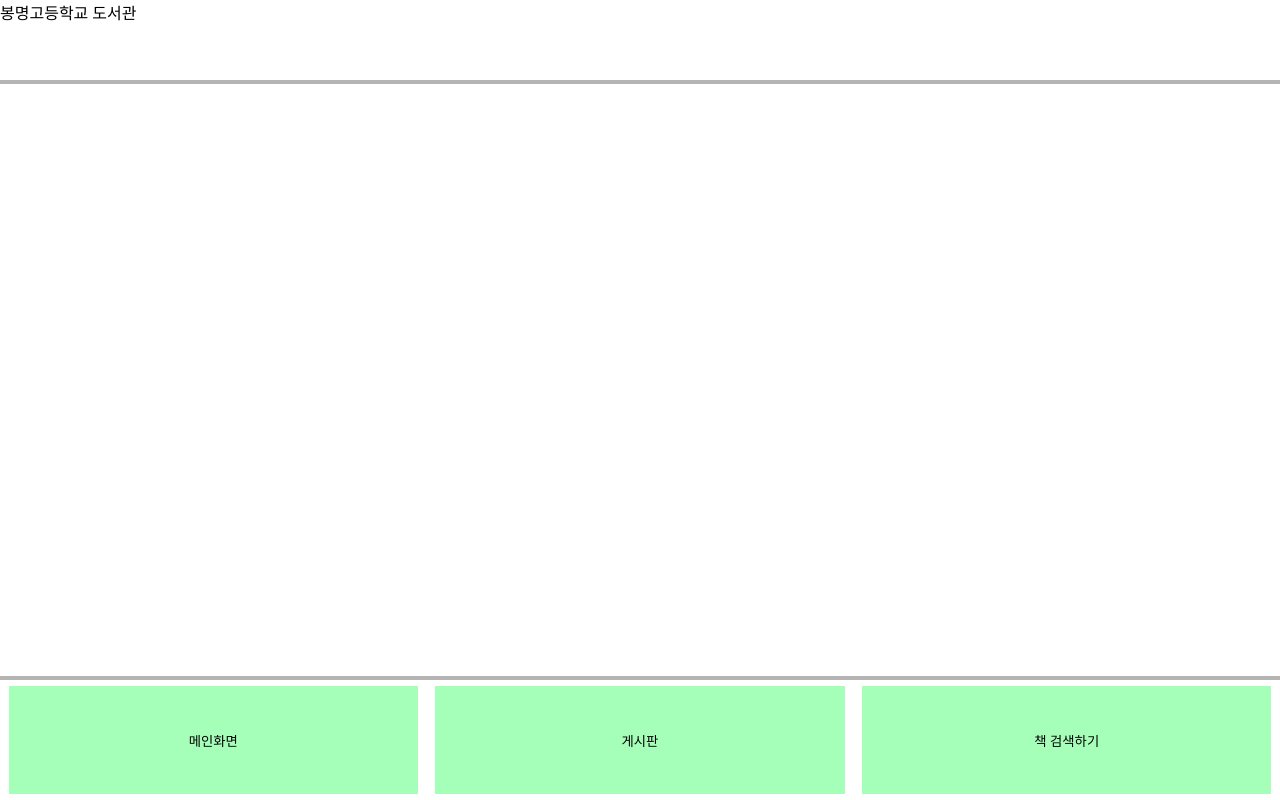
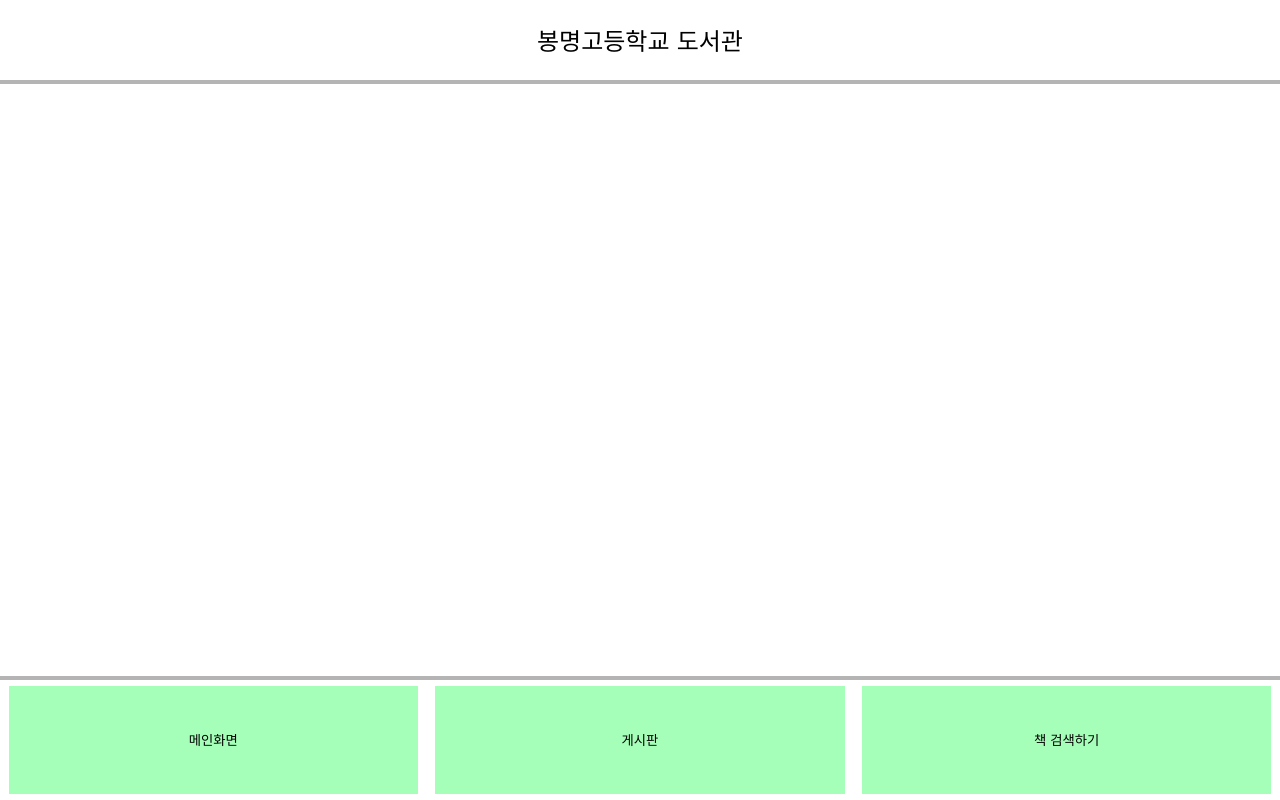
Before and after one commit to akiyama0827/Bong_library, a plain HTML site: page project/main.html in a window 1280 px wide. Drawn offline with Linux system fonts and the light colour scheme.

Commit message:
Update style.css

```diff
--- a/project/style.css
+++ b/project/style.css
@@ -1,3 +1,6 @@
+@import url('https://fonts.googleapis.com/css2?family=Jua&display=swap');
+@import url('https://fonts.googleapis.com/css2?family=Do+Hyeon&family=Jua&display=swap');
+
 .header {
     position: fixed;
     top: 0%;
@@ -10,7 +13,9 @@
     border-bottom: 3pt solid rgb(180, 180, 180);
 }
 .header > div {
-    text-align: center;
+    margin: auto;
+    font-family: 'Jua', sans-serif;
+    font-size: 24px;
 }
 .footer {
     position: fixed;
@@ -33,4 +38,5 @@
     overflow: auto;
     background-color: #a6ffb9;
     border: none;
+    font-family: 'Do Hyeon', sans-serif;
 }
```
